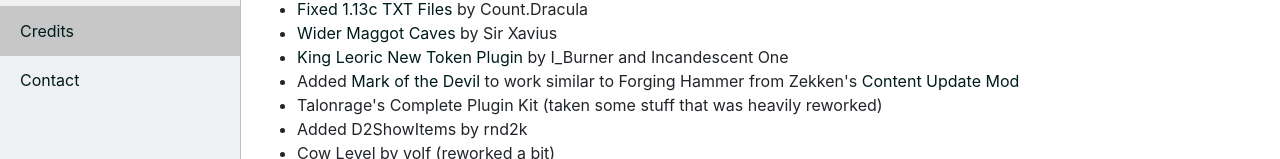
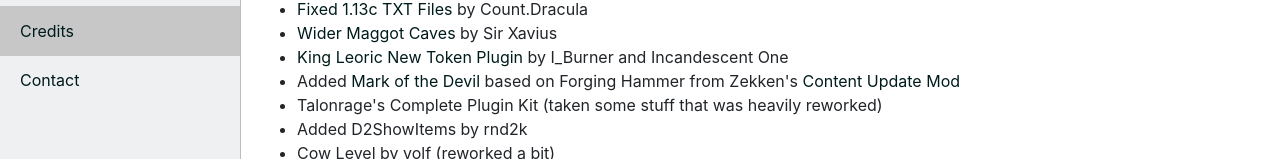
Before and after one commit to sweetcarolinahoney/sweetcarolinahoney.github.io, a website: page credits.html in a window 1280 px wide. Shown: the part 516-675 px from the top of the page. Drawn offline with Linux system fonts and the light colour scheme.

Commit message:
Update credits.html

```diff
--- a/credits.html
+++ b/credits.html
@@ -89,7 +89,7 @@
 					<li><a target="_blank" href="https://d2mods.info/forum/viewtopic.php?t=56033">Fixed 1.13c TXT Files</a> by Count.Dracula</li>
 					<li><a target="_blank" href="https://d2mods.info/forum/viewtopic.php?t=58280">Wider Maggot Caves</a> by Sir Xavius</li>
 					<li><a target="_blank" href="https://d2mods.info/resources/incandescence/anim-diablo1-kingleoric.html">King Leoric New Token Plugin</a> by I_Burner and Incandescent One</li>
-					<li>Added <a href="standard.html">Mark of the Devil</a> to work similar to Forging Hammer from Zekken's <a target="_blank" href="https://www.moddb.com/mods/diablo-2-lod-113-content-update-mod">Content Update Mod</a></li>
+					<li>Added <a href="standard.html">Mark of the Devil</a> based on Forging Hammer from Zekken's <a target="_blank" href="https://www.moddb.com/mods/diablo-2-lod-113-content-update-mod">Content Update Mod</a></li>
 					<li>Talonrage's Complete Plugin Kit (taken some stuff that was heavily reworked)</li>
 					<li>Added D2ShowItems by rnd2k</li>
 					<li>Cow Level by volf (reworked a bit)</li>
```
